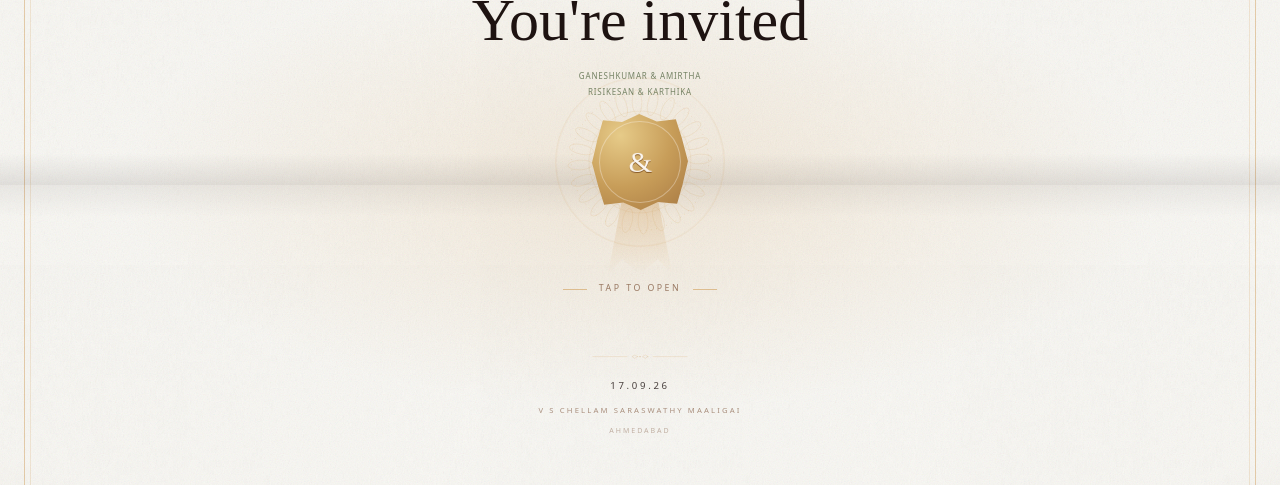
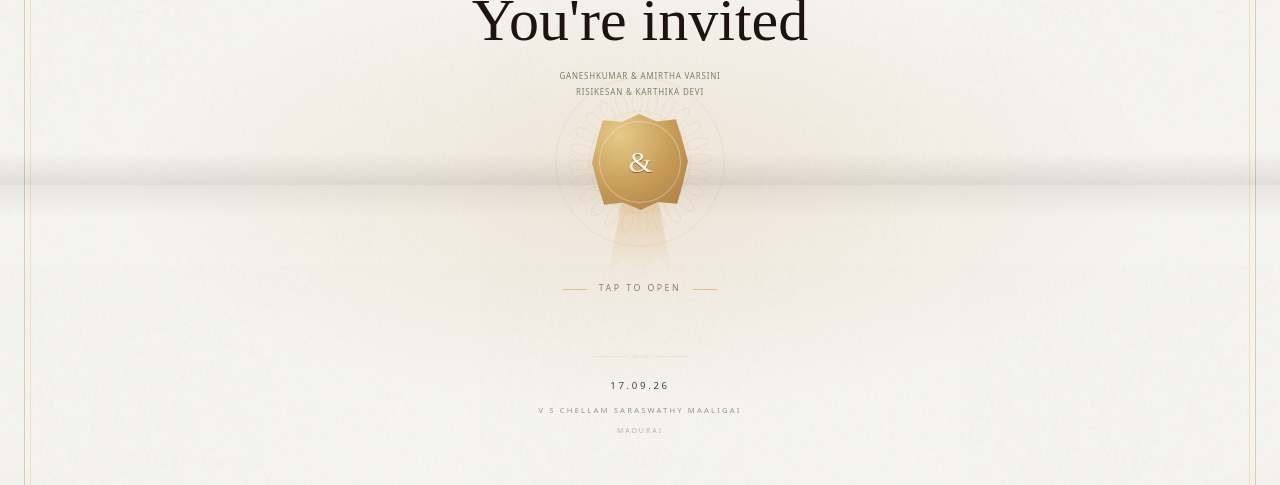
Before and after one commit to muhsina-ov/Ganeshkumar-Amirtha, a React (Vite) app: page / in a window 1280 px wide. Shown: the part 215-700 px from the top of the page. Built offline with nearby package versions, Linux system fonts and the light colour scheme.

Commit message:
Change place to Madurai and update brides names to Amirtha Varsini and Karthika Devi

```diff
--- a/index.html
+++ b/index.html
@@ -3,27 +3,27 @@
   <head>
     <meta charset="UTF-8" />
     <meta name="viewport" content="width=device-width, initial-scale=1.0, viewport-fit=cover" />
-    <title>Ganeshkumar &amp; Amirtha, Risikesan &amp; Karthika — Engagement Invitation</title>
-    <meta name="description" content="Join us in celebrating the engagement of Ganeshkumar &amp; Amirtha along with Risikesan &amp; Karthika on Thursday, 17th September 2026 at V S Chellam Saraswathy Maaligai, Madurai." />
+    <title>Ganeshkumar &amp; Amirtha Varsini, Risikesan &amp; Karthika Devi — Engagement Invitation</title>
+    <meta name="description" content="Join us in celebrating the engagement of Ganeshkumar &amp; Amirtha Varsini along with Risikesan &amp; Karthika Devi on Thursday, 17th September 2026 at V S Chellam Saraswathy Maaligai, Madurai." />
     <link rel="icon" type="image/x-icon" href="/favicon.ico" />
 
     <!-- Open Graph / Facebook / WhatsApp / Telegram -->
     <meta property="og:type" content="website" />
     <meta property="og:url" content="https://ganeshkumar-amirtha.invitingyou.top/" />
-    <meta property="og:title" content="Ganeshkumar &amp; Amirtha, Risikesan &amp; Karthika — Engagement Invitation" />
-    <meta property="og:description" content="We warmly invite you to celebrate the Engagement Ceremony of Ganeshkumar &amp; Amirtha and Risikesan &amp; Karthika on September 17, 2026 at Madurai." />
+    <meta property="og:title" content="Ganeshkumar &amp; Amirtha Varsini, Risikesan &amp; Karthika Devi — Engagement Invitation" />
+    <meta property="og:description" content="We warmly invite you to celebrate the Engagement Ceremony of Ganeshkumar &amp; Amirtha Varsini and Risikesan &amp; Karthika Devi on September 17, 2026 at Madurai." />
     <meta property="og:image" content="https://ganeshkumar-amirtha.invitingyou.top/og-image.png" />
     <meta property="og:image:secure_url" content="https://ganeshkumar-amirtha.invitingyou.top/og-image.png" />
     <meta property="og:image:type" content="image/png" />
     <meta property="og:image:width" content="1200" />
     <meta property="og:image:height" content="630" />
-    <meta property="og:image:alt" content="Engagement Invitation of Ganeshkumar &amp; Amirtha, Risikesan &amp; Karthika" />
-    <meta property="og:site_name" content="Ganeshkumar &amp; Amirtha Wedding Invitation" />
+    <meta property="og:image:alt" content="Engagement Invitation of Ganeshkumar &amp; Amirtha Varsini, Risikesan &amp; Karthika Devi" />
+    <meta property="og:site_name" content="Ganeshkumar &amp; Amirtha Varsini Wedding Invitation" />
 
     <!-- Twitter Card -->
     <meta name="twitter:card" content="summary_large_image" />
-    <meta name="twitter:title" content="Ganeshkumar &amp; Amirtha, Risikesan &amp; Karthika — Engagement Invitation" />
-    <meta name="twitter:description" content="We warmly invite you to celebrate the Engagement Ceremony of Ganeshkumar &amp; Amirtha and Risikesan &amp; Karthika on September 17, 2026 at Madurai." />
+    <meta name="twitter:title" content="Ganeshkumar &amp; Amirtha Varsini, Risikesan &amp; Karthika Devi — Engagement Invitation" />
+    <meta name="twitter:description" content="We warmly invite you to celebrate the Engagement Ceremony of Ganeshkumar &amp; Amirtha Varsini and Risikesan &amp; Karthika Devi on September 17, 2026 at Madurai." />
     <meta name="twitter:image" content="https://ganeshkumar-amirtha.invitingyou.top/og-image.png" />
   </head>
   <body>
--- a/src/components/invite/ActionBar.tsx
+++ b/src/components/invite/ActionBar.tsx
@@ -29,7 +29,7 @@ export function ActionBar() {
   const share = async () => {
     tap();
     const data = {
-      title: `Ganeshkumar & Amirtha, Risikesan & Karthika`,
+      title: `Ganeshkumar & Amirtha Varsini, Risikesan & Karthika Devi`,
       text: `You're invited — ${invite.dayLine}, ${invite.venue.name}`,
       url: typeof window !== "undefined" ? window.location.href : "",
     };
--- a/src/components/invite/Envelope.tsx
+++ b/src/components/invite/Envelope.tsx
@@ -83,15 +83,15 @@ export function Envelope({ onOpen }: { onOpen?: () => void }) {
             You&apos;re invited
           </p>
           <div className="caps mt-3 text-[0.5rem] tracking-widest text-olive/80">
-            <p>Ganeshkumar &amp; Amirtha</p>
-            <p className="mt-1">Risikesan &amp; Karthika</p>
+            <p>Ganeshkumar &amp; Amirtha Varsini</p>
+            <p className="mt-1">Risikesan &amp; Karthika Devi</p>
           </div>
           {/* reserved space for the wax seal that sits on the split line */}
           <div aria-hidden="true" className="h-64 shrink-0" />
           <Flourish className="w-24 rotate-180 text-gold/50" />
           <p className="caps mt-5 text-[0.6rem] text-ink/80">{invite.dateLabel}</p>
           <p className="caps mt-3 text-[0.48rem] text-sepia/75">{invite.venue.name}</p>
-          <p className="caps mt-2 text-[0.44rem] text-sepia/50">Ahmedabad</p>
+          <p className="caps mt-2 text-[0.44rem] text-sepia/50">Madurai</p>
         </div>
       </div>
 
--- a/src/components/invite/Introduction.tsx
+++ b/src/components/invite/Introduction.tsx
@@ -71,7 +71,7 @@ export function Introduction() {
             viewport={{ once: true, margin: "-60px" }} transition={{ duration: 0.7, delay: 0.3 }}>
             &
           </motion.span>
-          <ScriptNames text="Amirtha" delay={0.2} />
+          <ScriptNames text="Amirtha Varsini" delay={0.2} />
         </div>
 
         <motion.p className="caps mt-3 text-[0.55rem] tracking-[0.28em] text-sepia/70"
@@ -116,7 +116,7 @@ export function Introduction() {
             viewport={{ once: true, margin: "-60px" }} transition={{ duration: 0.7, delay: 0.3 }}>
             &
           </motion.span>
-          <ScriptNames text="Karthika" delay={0.25} />
+          <ScriptNames text="Karthika Devi" delay={0.25} />
         </div>
 
         <motion.p className="caps mt-3 text-[0.55rem] tracking-[0.28em] text-sepia/70"
--- a/src/components/invite/InviteFooter.tsx
+++ b/src/components/invite/InviteFooter.tsx
@@ -61,7 +61,7 @@ export function InviteFooter() {
           style={{ color: "oklch(0.38 0.14 15)" }}>
           <ScriptNames text="Ganeshkumar" />
           <span className="text-2xl font-sans" style={{ color: "oklch(0.76 0.17 60)" }}>&amp;</span>
-          <ScriptNames text="Amirtha" delay={0.15} />
+          <ScriptNames text="Amirtha Varsini" delay={0.15} />
         </div>
 
         {/* Divider */}
@@ -83,7 +83,7 @@ export function InviteFooter() {
           style={{ color: "oklch(0.38 0.14 15)" }}>
           <ScriptNames text="Risikesan" delay={0.3} />
           <span className="text-2xl font-sans" style={{ color: "oklch(0.60 0.18 2)" }}>&amp;</span>
-          <ScriptNames text="Karthika" delay={0.45} />
+          <ScriptNames text="Karthika Devi" delay={0.45} />
         </div>
 
         {/* Date */}
--- a/src/config/invite.ts
+++ b/src/config/invite.ts
@@ -3,7 +3,7 @@
 // ─────────────────────────────────────────────────────────────
 
 export const invite = {
-  bride: "Amirtha & Karthika",
+  bride: "Amirtha Varsini & Karthika Devi",
   groom: "Ganeshkumar & Risikesan",
   /** Shown big in the hero */
   dateLabel: "17.09.26",
@@ -14,7 +14,7 @@ export const invite = {
   timeZoneOffset: "+05:30",
   dayLine: "Thursday, 17th September 2026",
   timeLine: "6:00 PM to 7:00 PM",
-  eventTitle: "Engagement of Ganeshkumar & Amirtha, Risikesan & Karthika",
+  eventTitle: "Engagement of Ganeshkumar & Amirtha Varsini, Risikesan & Karthika Devi",
   invitationNote:
     "We warmly invite you to celebrate our engagement and bless us as we begin this wonderful journey together. Your presence and blessings will make this occasion truly unforgettable.",
   venue: {
--- a/src/routes/index.tsx
+++ b/src/routes/index.tsx
@@ -15,8 +15,8 @@ import { Venue } from "@/components/invite/Venue";
 import { invite } from "@/config/invite";
 import { useSmoothScroll } from "@/hooks/use-smooth-scroll";
 
-const title = `Ganeshkumar & Amirtha, Risikesan & Karthika — ${invite.dayLine.split(",")[1]?.trim() ?? invite.dateLabel}`;
-const description = `Ganeshkumar & Amirtha along with Risikesan & Karthika invite you to their engagement on ${invite.dayLine} at ${invite.venue.name}.`;
+const title = `Ganeshkumar & Amirtha Varsini, Risikesan & Karthika Devi — ${invite.dayLine.split(",")[1]?.trim() ?? invite.dateLabel}`;
+const description = `Ganeshkumar & Amirtha Varsini along with Risikesan & Karthika Devi invite you to their engagement on ${invite.dayLine} at ${invite.venue.name}.`;
 
 const prodUrl = "https://ganeshkumar-amirtha.invitingyou.top";
 const ogImageUrl = `${prodUrl}/og-image.png`;
@@ -36,7 +36,7 @@ export const Route = createFileRoute("/")({
       { property: "og:image:width", content: "1200" },
       { property: "og:image:height", content: "630" },
       { property: "og:image:alt", content: title },
-      { property: "og:site_name", content: "Ganeshkumar & Amirtha Wedding Invitation" },
+      { property: "og:site_name", content: "Ganeshkumar & Amirtha Varsini Wedding Invitation" },
       { name: "twitter:card", content: "summary_large_image" },
       { name: "twitter:title", content: `${title} · Save the Date` },
       { name: "twitter:description", content: description },
```
Also changed, not shown: public/og-image.jpg, 1 other file (tests, documents, lock files or other folders).
